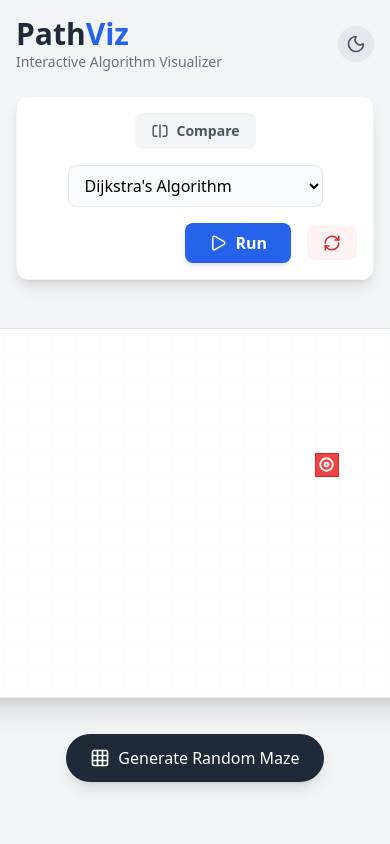
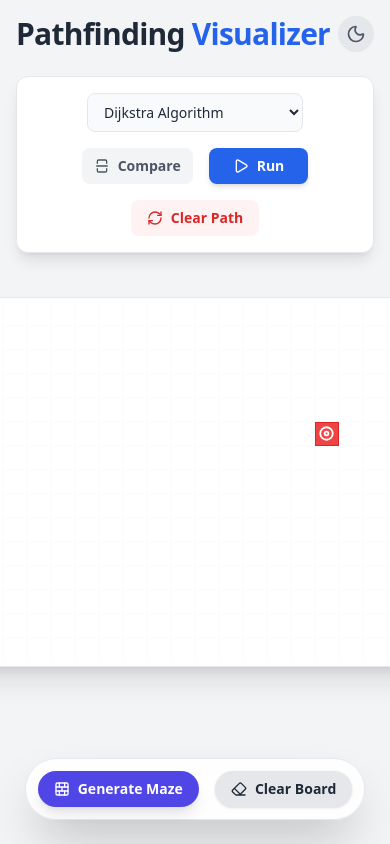
Before and after one commit to Ppratik765/Pathfinding-Algorithm-Visualiser, a React app: page / in a window 390 px wide. Shown: the top 844 px of the page. Built offline with nearby package versions, Linux system fonts and the light colour scheme; the HTML template or start-up script is replaced by a standard one.

Commit message:
Update App.jsx

```diff
--- a/src/App.jsx
+++ b/src/App.jsx
@@ -1,183 +1,169 @@
-// src/App.jsx
 import React, { useRef, useState, useEffect } from 'react';
 import { Grid } from './components/Grid';
-import { Play, RefreshCw, SplitSquareHorizontal, MousePointer2, Moon, Sun, Grid3X3 } from 'lucide-react';
+import { Play, RefreshCw, SplitSquareVertical, Moon, Sun, BrickWall, Eraser } from 'lucide-react';
 import { clsx } from 'clsx';
 
 function App() {
+  const [darkMode, setDarkMode] = useState(false);
   const [isComparisonMode, setIsComparisonMode] = useState(false);
   const [algo1, setAlgo1] = useState('dijkstra');
   const [algo2, setAlgo2] = useState('astar');
-  const [winner, setWinner] = useState(null);
-  const [darkMode, setDarkMode] = useState(false);
+
+  // New Algorithm List
+  const algorithms = [
+      { value: 'dijkstra', label: 'Dijkstra Algorithm' },
+      { value: 'astar', label: 'A* Search' },
+      { value: 'bfs', label: 'Breadth-First Search (BFS)' },
+      { value: 'dfs', label: 'Depth-First Search (DFS)' },
+      { value: 'greedy', label: 'Greedy Best-First Search' },
+      { value: 'bidirectional', label: 'Bidirectional BFS' },
+  ];
+
   const [masterGrid, setMasterGrid] = useState(null);
-
   const grid1Ref = useRef();
   const grid2Ref = useRef();
 
-  // Dark Mode Toggle Logic
+  // Handle Dark Mode Class
   useEffect(() => {
-    if (darkMode) {
-      document.documentElement.classList.add('dark');
-    } else {
-      document.documentElement.classList.remove('dark');
-    }
+    if (darkMode) document.documentElement.classList.add('dark');
+    else document.documentElement.classList.remove('dark');
   }, [darkMode]);
 
   const handleRun = () => {
-    setWinner(null);
     if (grid1Ref.current) grid1Ref.current.animate();
     if (isComparisonMode && grid2Ref.current) grid2Ref.current.animate();
   };
 
   const handleReset = () => {
-    setWinner(null);
     if (grid1Ref.current) grid1Ref.current.reset();
     if (grid2Ref.current) grid2Ref.current.reset();
-    window.location.reload();
+  };
+
+  const handleClearWalls = () => {
+     if (grid1Ref.current) grid1Ref.current.clearWalls();
   };
 
   const handleGenerateMaze = () => {
-     if (grid1Ref.current) grid1Ref.current.generateMaze();
-     // Reset visuals but keep walls
-     setWinner(null);
+      // Clear first then gen
+      handleClearWalls();
+      // Small timeout to let clear state settle
+      setTimeout(() => {
+          if (grid1Ref.current) grid1Ref.current.generateMaze();
+      }, 100);
   };
 
-  const handleFinish = (id, time) => {
-    if(!isComparisonMode) return;
-    setWinner(prev => {
-        if(!prev) return { id, time };
-        if(time < prev.time) return { id, time };
-        return prev;
-    });
-  };
+  return (
+    <div className="min-h-screen flex flex-col items-center p-4 font-sans bg-gray-100 dark:bg-dark-bg text-gray-800 dark:text-gray-100 transition-colors duration-300">
 
-  const AlgorithmSelect = ({ value, onChange, color }) => (
-    <select
-        value={value}
-        onChange={onChange}
-        className={`px-3 py-2 bg-gray-50 dark:bg-gray-700 dark:text-white border border-gray-200 dark:border-gray-600 rounded-lg focus:outline-none focus:ring-2 focus:ring-${color}-500 transition-colors`}
-    >
-        <option value="dijkstra">Dijkstra's Algorithm</option>
-        <option value="astar">A* Search</option>
-        <option value="bfs">Breadth-First Search (BFS)</option>
-        <option value="dfs">Depth-First Search (DFS)</option>
-        <option value="greedy">Greedy Best-First</option>
-        {/* Placeholder for complex ones if you add them later */}
-        <option value="bidirectional" disabled>Bidirectional (Coming Soon)</option>
-    </select>
-  );
-
-  return (
-    <div className="min-h-screen flex flex-col items-center p-4 font-sans bg-gray-100 dark:bg-gray-900 transition-colors duration-300">
-
-      {/* Header with Dark Mode Toggle */}
+      {/* Header */}
       <div className="w-full max-w-6xl flex justify-between items-center mb-6">
         <div>
-            <h1 className="text-3xl font-extrabold text-gray-800 dark:text-white">
-            Path<span className="text-blue-600">Viz</span>
+            <h1 className="text-3xl font-extrabold tracking-tight">
+            Pathfinding <span className="text-blue-600 dark:text-blue-400">Visualizer</span>
             </h1>
-            <p className="text-gray-500 dark:text-gray-400 text-sm">Interactive Algorithm Visualizer</p>
+            <p className="text-sm text-gray-500 dark:text-gray-400 hidden sm:block">
+                Draw walls, generate mazes, and compare algorithms
+            </p>
         </div>
 
         <button
             onClick={() => setDarkMode(!darkMode)}
-            className="p-2 rounded-full bg-gray-200 dark:bg-gray-700 hover:bg-gray-300 dark:hover:bg-gray-600 transition-colors"
+            className="p-2 rounded-full bg-gray-200 dark:bg-gray-700 hover:scale-110 transition-transform"
         >
             {darkMode ? <Sun size={20} className="text-yellow-400"/> : <Moon size={20} className="text-gray-600"/>}
         </button>
       </div>
 
-      {/* Controls */}
-      <div className="bg-white dark:bg-gray-800 p-4 rounded-xl shadow-lg border border-gray-100 dark:border-gray-700 flex flex-wrap gap-4 items-center mb-6 w-full max-w-4xl justify-center z-10">
+      {/* Control Bar */}
+      <div className="bg-white dark:bg-dark-panel p-4 rounded-xl shadow-lg border border-gray-200 dark:border-gray-700 flex flex-wrap gap-4 items-center justify-center mb-6 w-full max-w-5xl z-10 sticky top-2">
 
+        {/* Algo 1 Select */}
+        <select
+            value={algo1}
+            onChange={(e) => setAlgo1(e.target.value)}
+            className="px-3 py-2 bg-gray-50 dark:bg-gray-800 border dark:border-gray-600 rounded-lg focus:outline-none focus:ring-2 focus:ring-blue-500 text-sm"
+        >
+            {algorithms.map(a => <option key={a.value} value={a.value}>{a.label}</option>)}
+        </select>
+
+        {/* Compare Toggle */}
         <button
           onClick={() => setIsComparisonMode(!isComparisonMode)}
           className={clsx(
-            "flex items-center gap-2 px-4 py-2 rounded-lg font-bold transition-all text-sm",
-            isComparisonMode
-                ? "bg-purple-100 text-purple-700 dark:bg-purple-900 dark:text-purple-300"
-                : "bg-gray-100 text-gray-600 hover:bg-gray-200 dark:bg-gray-700 dark:text-gray-300"
+            "flex items-center gap-2 px-3 py-2 rounded-lg font-bold text-sm transition-all",
+            isComparisonMode ? "bg-purple-100 text-purple-700 dark:bg-purple-900 dark:text-purple-200" : "bg-gray-100 text-gray-600 dark:bg-gray-700 dark:text-gray-300"
           )}
         >
-          <SplitSquareHorizontal size={18} />
+          <SplitSquareVertical size={16} />
           {isComparisonMode ? "Disable Compare" : "Compare"}
         </button>
 
-        <div className="h-8 w-px bg-gray-300 dark:bg-gray-600 mx-2 hidden md:block"></div>
-
-        <AlgorithmSelect value={algo1} onChange={(e) => setAlgo1(e.target.value)} color="blue" />
-
         {isComparisonMode && (
-          <>
-            <span className="text-gray-400 font-bold text-sm">VS</span>
-            <AlgorithmSelect value={algo2} onChange={(e) => setAlgo2(e.target.value)} color="purple" />
-          </>
+          <select
+                value={algo2}
+                onChange={(e) => setAlgo2(e.target.value)}
+                className="px-3 py-2 bg-gray-50 dark:bg-gray-800 border dark:border-gray-600 rounded-lg focus:outline-none focus:ring-2 focus:ring-purple-500 text-sm"
+            >
+                {algorithms.map(a => <option key={a.value} value={a.value}>{a.label}</option>)}
+            </select>
         )}
 
-        <button
-          onClick={handleRun}
-          className="ml-auto flex items-center gap-2 px-6 py-2 bg-blue-600 hover:bg-blue-700 text-white rounded-lg font-bold shadow-md transition-transform active:scale-95"
-        >
-          <Play size={18} /> Run
+        <div className="h-6 w-px bg-gray-300 dark:bg-gray-600 mx-1 hidden md:block"></div>
+
+        {/* Action Buttons */}
+        <button onClick={handleRun} className="flex items-center gap-2 px-6 py-2 bg-blue-600 hover:bg-blue-700 text-white rounded-lg font-bold shadow-md transition-transform active:scale-95 text-sm">
+          <Play size={16} /> Run
         </button>
 
-        <button
-          onClick={handleReset}
-          className="flex items-center gap-2 px-4 py-2 bg-red-50 hover:bg-red-100 text-red-600 dark:bg-red-900/30 dark:text-red-400 rounded-lg font-bold transition-colors"
-        >
-          <RefreshCw size={18} />
+        <button onClick={handleReset} className="flex items-center gap-2 px-4 py-2 bg-red-50 hover:bg-red-100 text-red-600 dark:bg-red-900/20 dark:text-red-400 rounded-lg font-bold text-sm">
+          <RefreshCw size={16} /> Clear Path
         </button>
       </div>
 
-      {/* Grids Container */}
+      {/* Main Grid Area - Vertical Stack for Compare */}
       <div className={clsx(
-        "flex gap-4 items-start w-full transition-all duration-500",
-        isComparisonMode ? "justify-center" : "justify-center"
+        "flex flex-col gap-6 w-full items-center",
+        // No side-by-side logic anymore, strictly vertical as requested
       )}>
 
         {/* Grid 1 */}
-        <div className={clsx(
-            "relative transition-all duration-300 rounded-xl p-1",
-            winner && winner.id === 1 ? "ring-4 ring-green-400 shadow-2xl scale-105" : "",
-            winner && winner.id === 2 ? "opacity-50 blur-sm" : ""
-        )}>
+        <div className="relative">
            <Grid
              ref={grid1Ref}
              algoType={algo1}
              onGridUpdate={setMasterGrid}
-             onFinish={(time) => handleFinish(1, time)}
            />
         </div>
 
-        {/* Grid 2 */}
+        {/* Grid 2 (Stacked Below) */}
         {isComparisonMode && (
-             <div className={clsx(
-                "relative transition-all duration-300 rounded-xl p-1",
-                winner && winner.id === 2 ? "ring-4 ring-green-400 shadow-2xl scale-105" : "",
-                winner && winner.id === 1 ? "opacity-50 blur-sm" : ""
-            )}>
+             <div className="relative opacity-90 hover:opacity-100 transition-opacity">
                 <Grid
                   ref={grid2Ref}
                   algoType={algo2}
                   isComparison={true}
                   masterGridState={masterGrid}
-                  onFinish={(time) => handleFinish(2, time)}
                 />
-                 {/* Overlay */}
-                 <div className="absolute inset-0 z-10 cursor-not-allowed bg-transparent"></div>
+                <div className="absolute top-2 right-2 bg-black/50 text-white text-xs px-2 py-1 rounded pointer-events-none">
+                    Comparison View
+                </div>
              </div>
         )}
-
       </div>
 
-      {/* Footer Controls (Maze) */}
-      <div className="mt-8 flex gap-4">
+      {/* Bottom Maze Controls */}
+      <div className="fixed bottom-6 flex gap-4 bg-white/90 dark:bg-gray-800/90 backdrop-blur p-3 rounded-full shadow-2xl border border-gray-200 dark:border-gray-600 z-50">
         <button
             onClick={handleGenerateMaze}
-            className="flex items-center gap-2 px-6 py-3 bg-gray-800 text-white dark:bg-gray-700 rounded-full shadow-lg hover:scale-105 transition-all"
+            className="flex items-center gap-2 px-4 py-2 bg-indigo-600 hover:bg-indigo-700 text-white rounded-full font-bold text-sm shadow-lg transition-all hover:-translate-y-1"
         >
-            <Grid3X3 size={20} /> Generate Random Maze
+            <BrickWall size={16} /> Generate Maze
+        </button>
+        <button
+            onClick={handleClearWalls}
+            className="flex items-center gap-2 px-4 py-2 bg-gray-200 hover:bg-gray-300 dark:bg-gray-700 dark:hover:bg-gray-600 text-gray-800 dark:text-gray-200 rounded-full font-bold text-sm shadow transition-all"
+        >
+            <Eraser size={16} /> Clear Board
         </button>
       </div>
 
```
